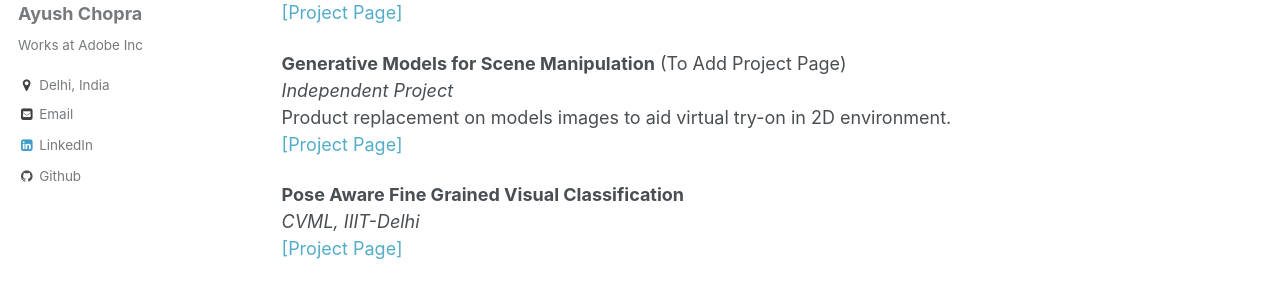
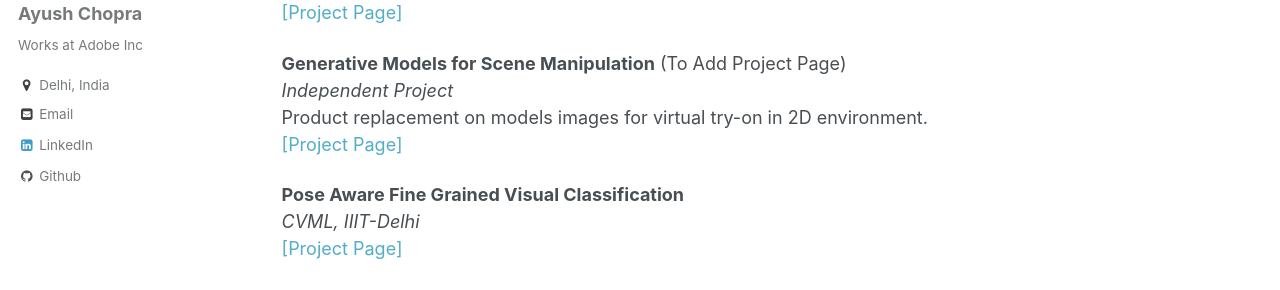
Before and after one commit to ayushchopra96/ayushchopra96.github.io, a Jekyll site: the page built from _pages/portfolio_temp.md, in a window 1280 px wide and 900 px high, scrolled down 393 px. Shown: the part 153-443 px from the top of the window. Built offline with Jekyll 4.4.1, drawn with Linux system fonts in a browser that asks for light colours.

Commit message:
portfolio updates

```diff
--- a/_pages/portfolio_temp.md
+++ b/_pages/portfolio_temp.md
@@ -23,9 +23,9 @@
 <b>Generative Models for Scene Manipulation</b> (To Add Project Page) <br>
 <i>Independent Project</i>
 <br>
-Product replacement on models images to aid virtual try-on in 2D environment.
+Product replacement on models images for virtual try-on in 2D environment.
 <br>
-[[Project Page]](../project/scenemanipulation)
+[[Project Page]](../projects/scenemanipulation)
 
 <b>Pose Aware Fine Grained Visual Classification</b><br>
 <i>CVML, IIIT-Delhi</i>
```
Also changed, not shown: projects/scenemanipulation.md (+1 -1 lines).
